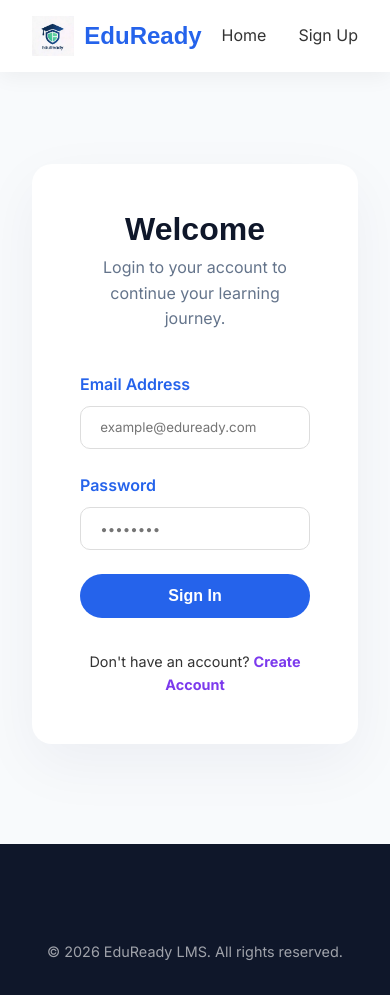
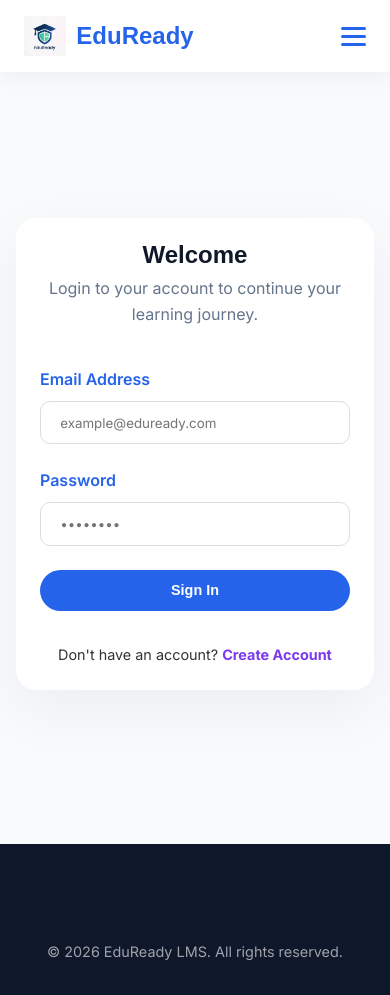
Before and after one commit to Tedeyy/Learning-Management-System, a PHP site: page /views/main.php in a window 390 px wide. Run offline with PHP 8.4, Linux system fonts and the light colour scheme.

Commit message:
initial mobile compatibility changes. implemented hamburger menu

```diff
--- a/Index.html
+++ b/Index.html
@@ -35,6 +35,11 @@
                 <li><a href="#platform">The Platform</a></li>
                 <li><a href="views/main.php" class="btn btn-primary" style="box-shadow: 0 4px 15px rgba(37, 99, 235, 0.3);">Get Started</a></li>
             </ul>
+            <div class="menu-toggle" id="mobile-menu">
+                <span></span>
+                <span></span>
+                <span></span>
+            </div>
         </div>
     </nav>
 
--- a/assets/css/Index.css
+++ b/assets/css/Index.css
@@ -124,6 +124,37 @@ nav .container {
 
 .nav-links a:hover {
     color: var(--secondary-color);
+}
+
+.menu-toggle {
+    display: none;
+    flex-direction: column;
+    gap: 5px;
+    cursor: pointer;
+    z-index: 1001;
+}
+
+.menu-toggle span {
+    display: block;
+    width: 25px;
+    height: 3px;
+    background: var(--primary-color);
+    border-radius: 3px;
+    transition: var(--transition);
+}
+
+.menu-toggle.active span:nth-child(1) {
+    transform: rotate(45deg) translate(5px, 5px);
+    background: var(--secondary-color);
+}
+
+.menu-toggle.active span:nth-child(2) {
+    opacity: 0;
+}
+
+.menu-toggle.active span:nth-child(3) {
+    transform: rotate(-45deg) translate(7px, -6px);
+    background: var(--secondary-color);
 }
 
 /* Hero Section */
@@ -398,10 +429,20 @@ footer {
 }
 
 /* Responsive */
+@media (max-width: 1024px) {
+    :root {
+        --max-width: 100%;
+    }
+}
+
 @media (max-width: 992px) {
     .hero .container {
         grid-template-columns: 1fr;
         text-align: center;
+        gap: 3rem;
+    }
+    .hero-content h1 {
+        font-size: 3rem;
     }
     .hero-btns {
         justify-content: center;
@@ -412,13 +453,92 @@ footer {
 }
 
 @media (max-width: 768px) {
+    nav {
+        padding: 1rem 0;
+        background: white;
+    }
+
+    .menu-toggle {
+        display: flex;
+    }
+
     .nav-links {
-        display: none;
+        position: fixed;
+        top: 0;
+        right: -100%;
+        width: 280px !important;
+        height: 100vh !important;
+        min-height: 100vh;
+        background: white !important;
+        flex-direction: column;
+        justify-content: center;
+        padding: 2rem;
+        box-shadow: -10px 0 30px rgba(0,0,0,0.2);
+        transition: right 0.4s cubic-bezier(0.4, 0, 0.2, 1);
+        z-index: 99999 !important;
+        display: flex;
+        overflow-y: auto;
     }
+
+    .nav-links.active {
+        right: 0 !important;
+        visibility: visible !important;
+        opacity: 1 !important;
+    }
+
+    .nav-links li {
+        margin: 1.5rem 0;
+    }
+
+    .hero {
+        padding: 8rem 0 4rem;
+    }
+
     .hero-content h1 {
-        font-size: 2.5rem;
+        font-size: 2.2rem;
     }
+
+    .hero-content p {
+        font-size: 1rem;
+    }
+
+    .features-grid {
+        grid-template-columns: 1fr;
+    }
+
+    .stats-grid {
+        grid-template-columns: 1fr;
+        gap: 2rem;
+    }
+
     .footer-grid {
         grid-template-columns: 1fr;
+        gap: 2.5rem;
+    }
+
+    .footer-col {
+        text-align: center;
+    }
+
+    .footer-col .footer-logo {
+        margin: 0 auto 1.5rem;
+    }
+
+    .footer-col div[style*="flex"] {
+        justify-content: center;
     }
 }
+
+@media (max-width: 480px) {
+    .hero-btns {
+        flex-direction: column;
+        width: 100%;
+    }
+    .btn {
+        width: 100%;
+        text-align: center;
+    }
+    .container {
+        padding: 0 1.5rem;
+    }
+}
--- a/assets/css/main.css
+++ b/assets/css/main.css
@@ -107,3 +107,71 @@
     from { opacity: 0; transform: translateY(20px); }
     to { opacity: 1; transform: translateY(0); }
 }
+
+/* Responsive Dashboards */
+@media (max-width: 992px) {
+    .dashboard-view {
+        padding: 1rem !important;
+    }
+
+    #student-dashboard > div[style*="grid-template-columns"] {
+        grid-template-columns: 1fr !important;
+        gap: 2rem;
+    }
+
+    #instructor-dashboard #instructor-courses-section > div[style*="grid-template-columns"] {
+        grid-template-columns: 1fr !important;
+        gap: 2rem;
+    }
+
+    #tab-modules-view > div[style*="grid-template-columns"] {
+        grid-template-columns: 1fr !important;
+        gap: 2rem;
+    }
+
+    aside {
+        position: static !important;
+        width: 100% !important;
+    }
+
+    .auth-card {
+        padding: 2rem !important;
+    }
+}
+
+@media (max-width: 768px) {
+    .auth-container {
+        padding: 6rem 1rem 2rem;
+    }
+
+    .auth-card h2 {
+        font-size: 1.5rem;
+    }
+
+    #instructor-courses-list {
+        grid-template-columns: 1fr !important;
+    }
+
+    /* Table Responsiveness */
+    #enrollees-list-container {
+        overflow-x: auto;
+        -webkit-overflow-scrolling: touch;
+        margin: 0 -1rem;
+        padding: 0 1rem;
+    }
+
+    table {
+        min-width: 600px;
+    }
+}
+
+@media (max-width: 480px) {
+    .auth-card {
+        padding: 1.5rem !important;
+    }
+
+    .btn {
+        padding: 0.8rem 1.2rem;
+        font-size: 0.9rem;
+    }
+}
--- a/views/content/navbar.php
+++ b/views/content/navbar.php
@@ -24,5 +24,11 @@
             <li><a href="#">Analytics</a></li>
             <li><a href="#" class="logout-btn">Logout</a></li>
         </ul>
+
+        <div class="menu-toggle" id="mobile-menu">
+            <span></span>
+            <span></span>
+            <span></span>
+        </div>
     </div>
 </nav>
```
Also changed, not shown: api/config.php (+11 -3 lines), assets/js/Index.js (+19 -0 lines), assets/js/main.js (+34 -7 lines).
